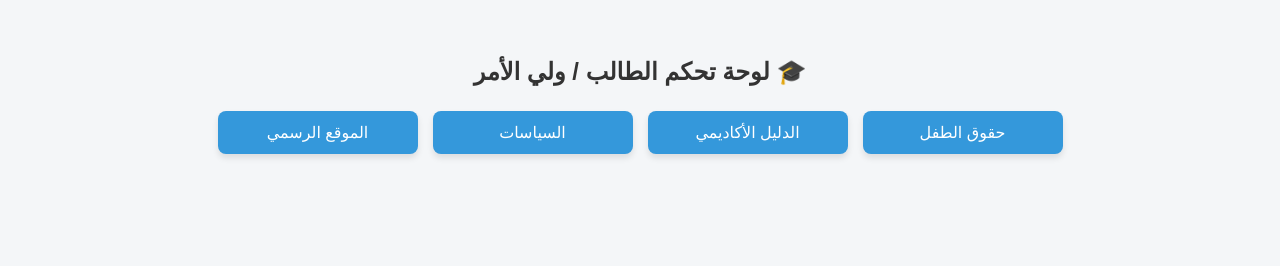
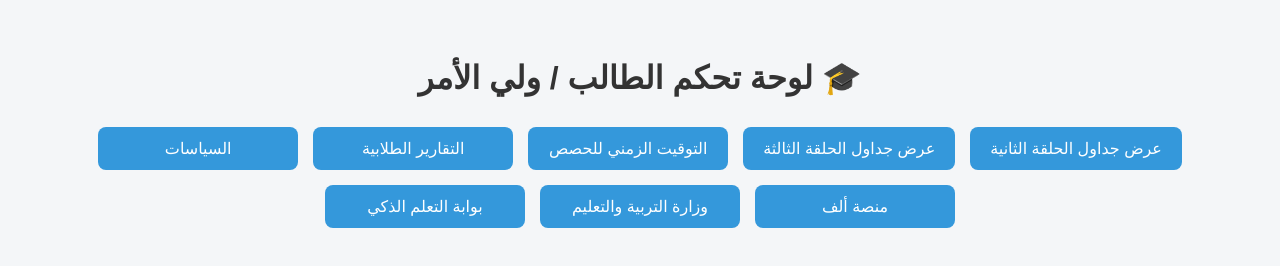
Before and after one commit to zayed-complex/board, a website: page public/student_menu.html in a window 1280 px wide. Drawn offline with Linux system fonts and the light colour scheme.

```diff
--- a/public/student_menu.html
+++ b/public/student_menu.html
@@ -2,17 +2,23 @@
 <html lang="ar" dir="rtl">
 <head>
 <meta charset="UTF-8">
+<meta name="viewport" content="width=device-width, initial-scale=1.0">
 <title>🎓 لوحة تحكم الطالب / ولي الأمر</title>
 <style>
 body {
   font-family: Arial, sans-serif;
-      background: #f4f6f8;
   text-align: center;
   padding: 30px;
+  background: #f4f6f8;
 }
-    h2 { margin-bottom: 25px; color: #333; }
-    #studentMenu { display: flex; flex-wrap: wrap; justify-content: center; gap: 15px; }
-    .menu-btn {
+h1 { margin-bottom: 30px; color: #333; }
+#menuContainer {
+  display: flex;
+  flex-wrap: wrap;
+  justify-content: center;
+  gap: 15px;
+}
+button.menu-btn {
   padding: 12px 20px;
   font-size: 1em;
   cursor: pointer;
@@ -20,40 +26,56 @@
   border-radius: 8px;
   background: #3498db;
   color: #fff;
-      box-shadow: 0 4px 6px rgba(0,0,0,0.1);
-      transition: 0.2s;
+  transition: all 0.2s ease-in-out;
   min-width: 200px;
 }
-    .menu-btn:hover {
+button.menu-btn:hover {
   background: #217dbb;
   transform: translateY(-2px);
+}
+#pdfViewer {
+  width: 90%;
+  height: 600px;
+  border: 1px solid #ccc;
+  border-radius: 8px;
+  margin: 20px auto;
+  display: none;
 }
 </style>
 </head>
 <body>
 
-<h2>🎓 لوحة تحكم الطالب / ولي الأمر</h2>
-<div id="studentMenu"></div>
+<h1>🎓 لوحة تحكم الطالب / ولي الأمر</h1>
+<div id="menuContainer"></div>
+<iframe id="pdfViewer"></iframe>
 
 <script>
 const studentMenu = [
-  { title: "حقوق الطفل", type: "pdf", filename: "child_rights_policy.pdf" },
-  { title: "الدليل الأكاديمي", type: "pdf", filename: "academic_guide.pdf" },
+  { title: "عرض جداول الحلقة الثانية", type: "pdf", filename: "cycle2.pdf" },
+  { title: "عرض جداول الحلقة الثالثة", type: "pdf", filename: "cycle3.pdf" },
+  { title: "التوقيت الزمني للحصص", type: "pdf", filename: "timings.pdf" },
+  { title: "التقارير الطلابية", type: "page", path: "/report.html" },
   { title: "السياسات", type: "submenu", role: "student" },
-  { title: "الموقع الرسمي", type: "external", url: "https://example.com" }
+  { title: "منصة ألف", type: "external", url: "https://www.alefed.com" },
+  { title: "وزارة التربية والتعليم", type: "external", url: "https://moe.gov.ae/ar/Pages/home.aspx" },
+  { title: "بوابة التعلم الذكي", type: "external", url: "https://lms.ese.gov.ae/" }
 ];
 
-const container = document.getElementById("studentMenu");
+const container = document.getElementById("menuContainer");
+const pdfViewer = document.getElementById("pdfViewer");
 
 studentMenu.forEach(item => {
   const btn = document.createElement("button");
   btn.className = "menu-btn";
   btn.textContent = item.title;
+
   btn.onclick = () => {
     switch(item.type) {
       case "pdf":
-        // ✅ فتح PDF عبر PDF.js
-        window.location.href = `/pdfjs/web/viewer.html?file=/pdfs/${item.filename}`;
+        // ✅ تحميل PDF عبر pdf.js داخل iframe نفسه
+        pdfViewer.src = `/pdfjs/web/viewer.html?file=/pdfs/${item.filename}`;
+        pdfViewer.style.display = "block";
+        pdfViewer.scrollIntoView({behavior: "smooth"});
         break;
       case "page":
         window.location.href = item.path;
@@ -66,6 +88,7 @@
         break;
     }
   };
+
   container.appendChild(btn);
 });
 </script>
```
Also changed, not shown: public/policies.html (+39 -23 lines). Lines whose indentation alone changed are shown as unchanged.
